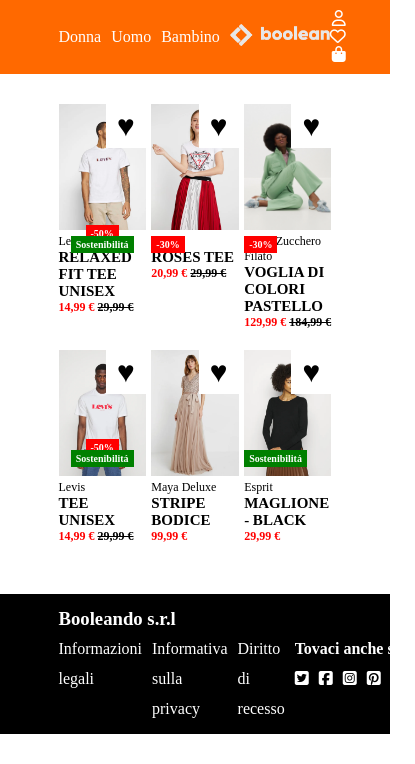
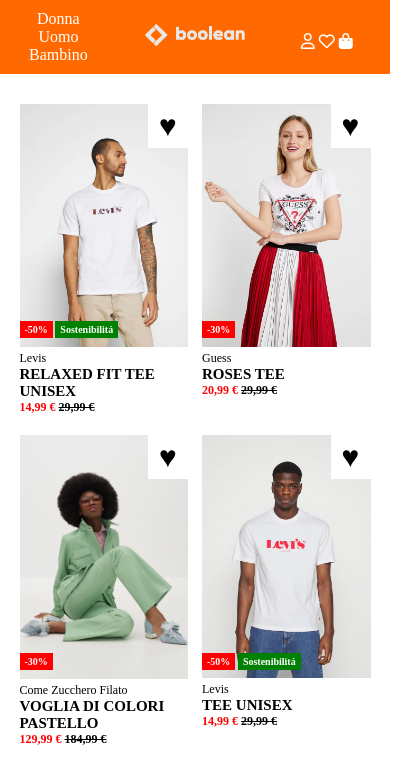
Before and after one commit to MirkoCaccavone/html-css-boolando, a plain HTML site: page index.html in a window 390 px wide. Shown: the top 764 px of the page, 415 px wide, since content can reach past the window. Drawn offline with Linux system fonts and the light colour scheme.

Commit message:
[feat] add media queries

```diff
--- a/css/dettaglio-style.css
+++ b/css/dettaglio-style.css
@@ -73,6 +73,7 @@ main{
 .content-section{
     width: 45%;
     margin: 60px;
+    min-width: 160px;
 }
 
 
--- a/css/style.css
+++ b/css/style.css
@@ -159,3 +159,30 @@ footer{
 .social{
     font-weight: bold;
 }
+
+/* media queries per dimensione tablet */
+@media (max-width: 770px) {
+    .container-header,
+    .container-footer,
+    main {
+        width: 90%;
+    }
+
+     /* cambia la direzione per incolonnare */
+    .header-list ul,
+    .footer ul {
+        flex-direction: column;
+        align-items: center;
+    }
+
+
+    .header-link {
+        text-align: center;
+        margin-top: 10px;
+    }
+
+    /* 2 contenuti per riga */
+    .product {
+        width: 48%;
+    }
+}
```
